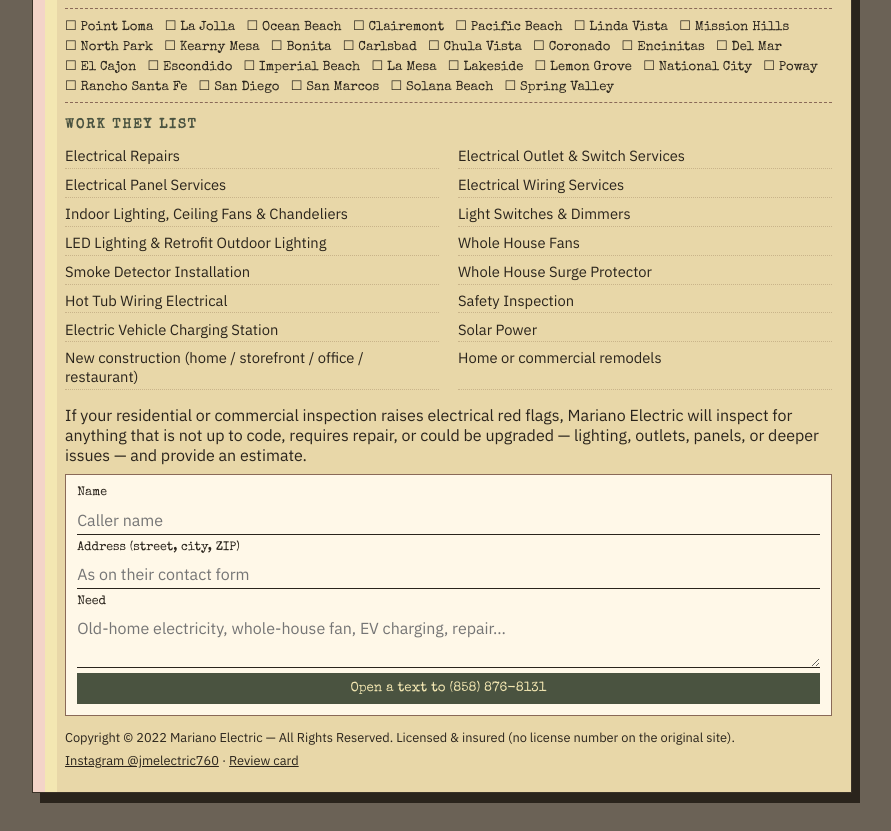
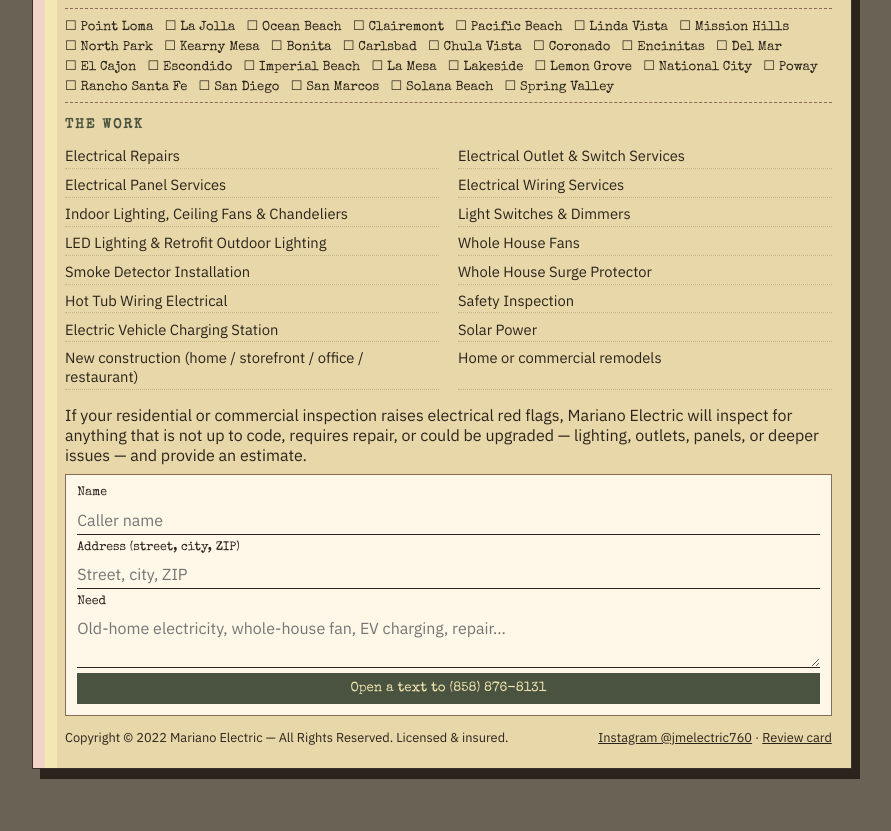
Before and after one commit to nitantbhartia/mariano-electric-preview, a website: page index.html in a window 1280 px wide. Shown: the part 964-1795 px from the top of the page, without its empty margins (198-1089 px from the left). After the commit the page ends 1772 px from the top, so only its background shows below. Drawn offline with nearby package versions, Linux system fonts and the light colour scheme.

Commit message:
Strip spec-author notes; customer-facing 9-bar copy

```diff
--- a/index.html
+++ b/index.html
@@ -43,7 +43,7 @@
       <span>San Diego</span><span>San Marcos</span><span>Solana Beach</span><span>Spring Valley</span>
     </div>
 
-    <h2 class="radio" data-en="Work they list" data-es="Trabajo que publican">Work they list</h2>
+    <h2 class="radio" data-en="The work" data-es="El trabajo">The work</h2>
     <div class="codes">
       <div><span data-en="Electrical Repairs" data-es="Reparaciones eléctricas">Electrical Repairs</span></div>
       <div><span data-en="Electrical Outlet &amp; Switch Services" data-es="Contactos y apagadores">Electrical Outlet &amp; Switch Services</span></div>
@@ -68,7 +68,7 @@
       <label for="name" data-en="Name" data-es="Nombre">Name</label>
       <input id="name" name="name" required data-en-placeholder="Caller name" data-es-placeholder="Nombre de quien llama">
       <label for="address" data-en="Address (street, city, ZIP)" data-es="Dirección (calle, ciudad, ZIP)">Address (street, city, ZIP)</label>
-      <input id="address" name="address" required data-en-placeholder="As on their contact form" data-es-placeholder="Como en su formulario de contacto">
+      <input id="address" name="address" required data-en-placeholder="Street, city, ZIP" data-es-placeholder="Calle, ciudad, ZIP">
       <label for="need" data-en="Need" data-es="Necesidad">Need</label>
       <textarea id="need" name="need" required data-en-placeholder="Old-home electricity, whole-house fan, EV charging, repair…" data-es-placeholder="Electricidad de casa antigua, ventilador de casa, carga EV, reparación…"></textarea>
       <p id="job-err" hidden class="hint" data-en="Name, address, and need are required for a house call." data-es="Nombre, dirección y necesidad son obligatorios para una visita a domicilio.">Name, address, and need are required for a house call.</p>
@@ -76,7 +76,7 @@
     </form>
 
     <div class="foot">
-      <span data-en="Copyright © 2022 Mariano Electric — All Rights Reserved. Licensed &amp; insured (no license number on the original site)." data-es="Copyright © 2022 Mariano Electric — Todos los derechos reservados. Licencia y seguro (el sitio original no publica número de licencia).">Copyright © 2022 Mariano Electric — All Rights Reserved. Licensed &amp; insured (no license number on the original site).</span>
+      <span data-en="Copyright © 2022 Mariano Electric — All Rights Reserved. Licensed &amp; insured." data-es="Copyright © 2022 Mariano Electric — Todos los derechos reservados. Licencia y seguro.">Copyright © 2022 Mariano Electric — All Rights Reserved. Licensed &amp; insured.</span>
       <span>
         <a class="plain" href="https://www.instagram.com/jmelectric760">Instagram @jmelectric760</a>
         · <a class="plain" href="review.html" data-en="Review card" data-es="Tarjeta de reseña">Review card</a>
```
